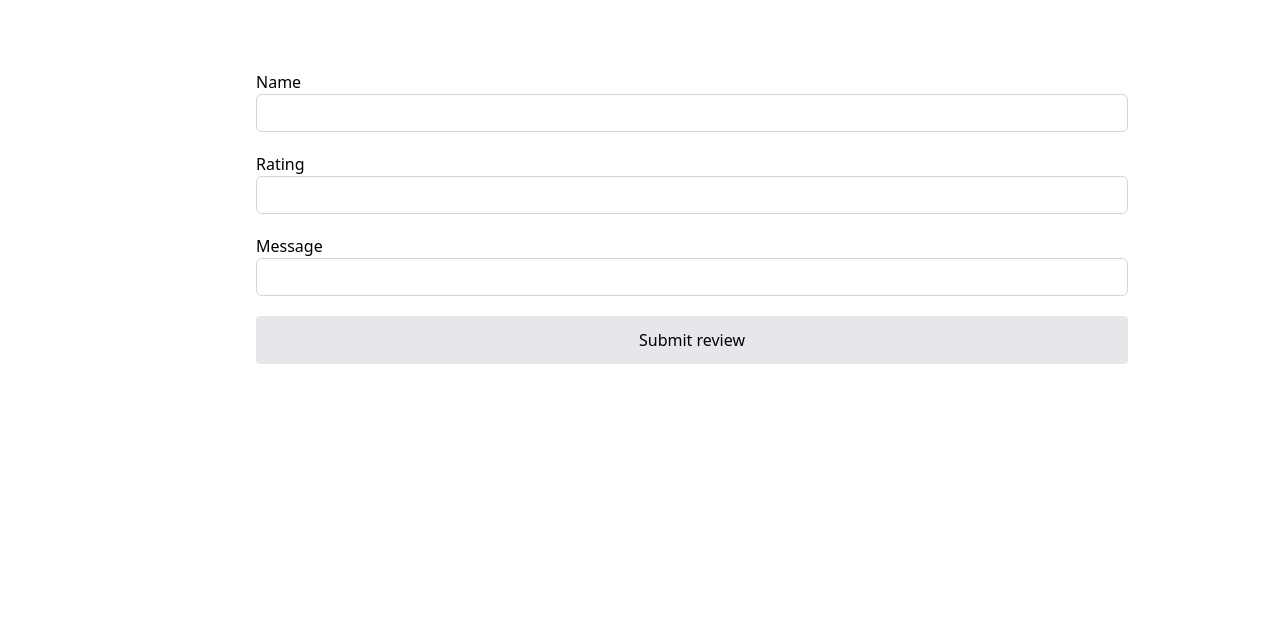
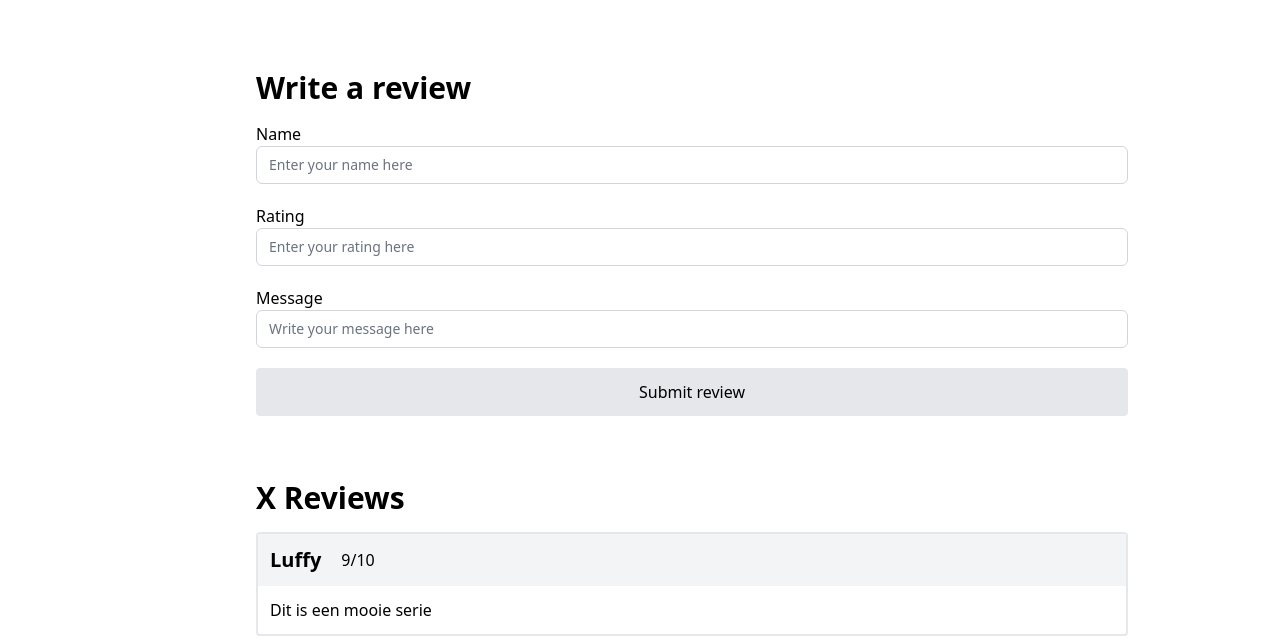
Before and after one commit to bramdijke/movie-exercise, a React (Vite) app: page /movies/1 in a window 1280 px wide. Shown: the part 312-952 px from the top of the page. Before the commit the page ends 800 px from the top, so only its background shows below. Built offline with nearby package versions, Linux system fonts and the light colour scheme; no server answers.

Commit message:
Form works

```diff
--- a/src/components/ReviewForm.tsx
+++ b/src/components/ReviewForm.tsx
@@ -1,24 +1,66 @@
-import React from "react";
-import { Formik } from "formik";
+import { useFormik } from "formik";
+import { useLocation } from "react-router-dom";
 
-const ReviewForm = () => {
+const ReviewForm  = () => {
+    const location = useLocation();
+    const movieId = location.pathname.split("/").pop();
+
+    const formik = useFormik({
+        initialValues: {
+            movie_id: movieId,
+            review_name: "",
+            review_rating: "",
+            review_message: "",
+        },
+        onSubmit: (values) => {
+            const existingReviewsJSON = localStorage.getItem("reviews");
+            const existingReviews = existingReviewsJSON ? JSON.parse(existingReviewsJSON) : [];
+
+            existingReviews.push(values);
+            localStorage.setItem("reviews", JSON.stringify(existingReviews));
+        }
+    })
 
     return (
         <div className="px-4">
-            <div>
-                <form className="flex flex-col gap-5">
+            <h2 className="text-3xl font-extrabold">Write a review</h2>
+            <div className="pt-4">
+                <form className="flex flex-col gap-5" onSubmit={formik.handleSubmit}>
                 <div>
                 <label>Name</label>
-                <input className="block w-full bg-white border border-gray-300 rounded-md py-2 pl-3 pr-3 text-sm placeholder-gray-500 focus:outline-none focus:text-gray-900 focus:placeholder-gray-400 focus:ring-1 focus:ring-rose-500 focus:border-rose-500 sm:text-sm "></input>
+                <input
+                    className="block w-full bg-white border border-gray-300 rounded-md py-2 pl-3 pr-3 text-sm placeholder-gray-500 focus:outline-none focus:text-gray-900 focus:placeholder-gray-400 focus:ring-1 focus:ring-rose-500 focus:border-rose-500 sm:text-sm "
+                    id="name"
+                    name="review_name"
+                    type="text"
+                    placeholder="Enter your name here"
+                    value={formik.values.review_name}
+                    onChange={formik.handleChange}
+                    ></input>
                 </div>
                 <div>
                 <label>Rating</label>
-                <input className="block w-full bg-white border border-gray-300 rounded-md py-2 pl-3 pr-3 text-sm placeholder-gray-500 focus:outline-none focus:text-gray-900 focus:placeholder-gray-400 focus:ring-1 focus:ring-rose-500 focus:border-rose-500 sm:text-sm "></input>
-                </div>
+                <input
+                    className="block w-full bg-white border border-gray-300 rounded-md py-2 pl-3 pr-3 text-sm placeholder-gray-500 focus:outline-none focus:text-gray-900 focus:placeholder-gray-400 focus:ring-1 focus:ring-rose-500 focus:border-rose-500 sm:text-sm "
+                    id="rating"
+                    name="review_rating"
+                    type="number"
+                    placeholder="Enter your rating here"
+                    value={formik.values.review_rating}
+                    onChange={formik.handleChange}
+                    max="10"
+                    ></input>                </div>
                 <div>
                 <label>Message</label>
-                <input className="block w-full bg-white border border-gray-300 rounded-md py-2 pl-3 pr-3 text-sm placeholder-gray-500 focus:outline-none focus:text-gray-900 focus:placeholder-gray-400 focus:ring-1 focus:ring-rose-500 focus:border-rose-500 sm:text-sm "></input>
-                </div>
+                <input
+                    className="block w-full bg-white border border-gray-300 rounded-md py-2 pl-3 pr-3 text-sm placeholder-gray-500 focus:outline-none focus:text-gray-900 focus:placeholder-gray-400 focus:ring-1 focus:ring-rose-500 focus:border-rose-500 sm:text-sm "
+                    id="message"
+                    name="review_message"
+                    type="text"
+                    placeholder="Write your message here"
+                    value={formik.values.review_message}
+                    onChange={formik.handleChange}
+                    ></input>                </div>
                 <button
                         className="hover:text-black bg-gray-200 p-3 rounded"
                         type="submit"
--- /dev/null
+++ b/src/components/Reviews.tsx
@@ -0,0 +1,20 @@
+const Reviews = () => {
+    return (
+        <div className="px-4 py-16">
+            <h2 className="text-3xl font-extrabold pb-4">X Reviews</h2>
+            <div>
+                <div className="rounded border-gray-200 border-2">
+                    <div className="flex gap-2 items-center bg-gray-100">
+                        <h3 className="text-xl font-bold m-3">Luffy</h3>
+                        <p>9/10</p>
+                    </div>
+                    <div>
+                        <p className="p-3">Dit is een mooie serie</p>
+                    </div>
+                </div>
+            </div>
+        </div>
+    );
+}
+
+export default Reviews;
--- a/src/routes/Detail.tsx
+++ b/src/routes/Detail.tsx
@@ -4,6 +4,7 @@ import { useParams, Link } from 'react-router-dom';
 import { IMDBMovie } from '../model/movie';
 import Favorites from './Favorites';
 import ReviewForm from '../components/ReviewForm';
+import Reviews from '../components/Reviews';
 
 // type Props = {
 //   movieDetail: IMDBMovie;
@@ -58,6 +59,8 @@ const Detail: FunctionComponent = () => {
     }
   }
 
+  const ReviewsLS = localStorage.getItem("reviews");
+
   return (
     <div className="bg-white">
       <div className="max-w-2xl mx-auto py-16 px-4 sm:py-24 sm:px-6 lg:max-w-7xl lg:px-8">
@@ -93,6 +96,7 @@ const Detail: FunctionComponent = () => {
         </div>
       </div>
       <ReviewForm />
+      <Reviews />
     </div>
   );
 };
```
